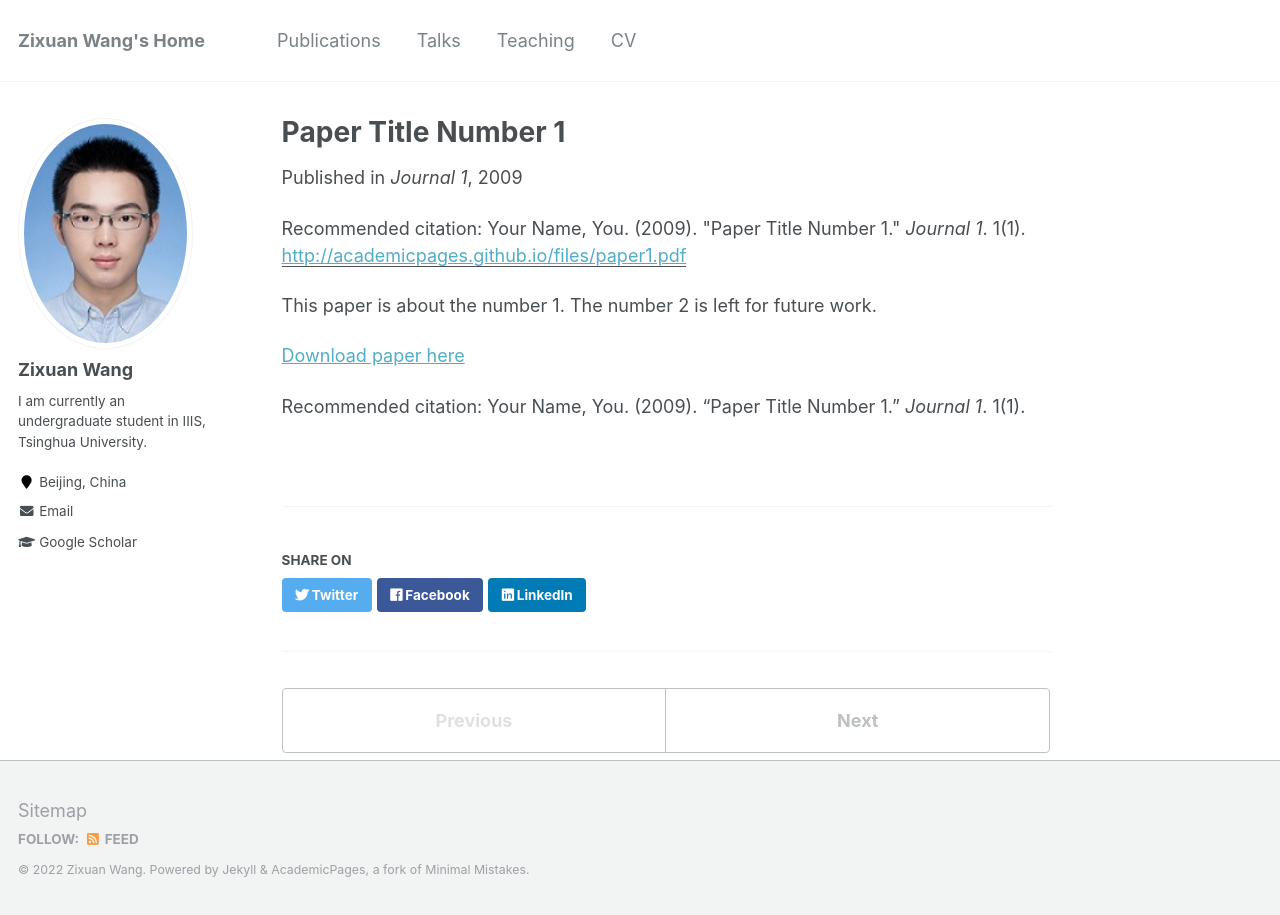
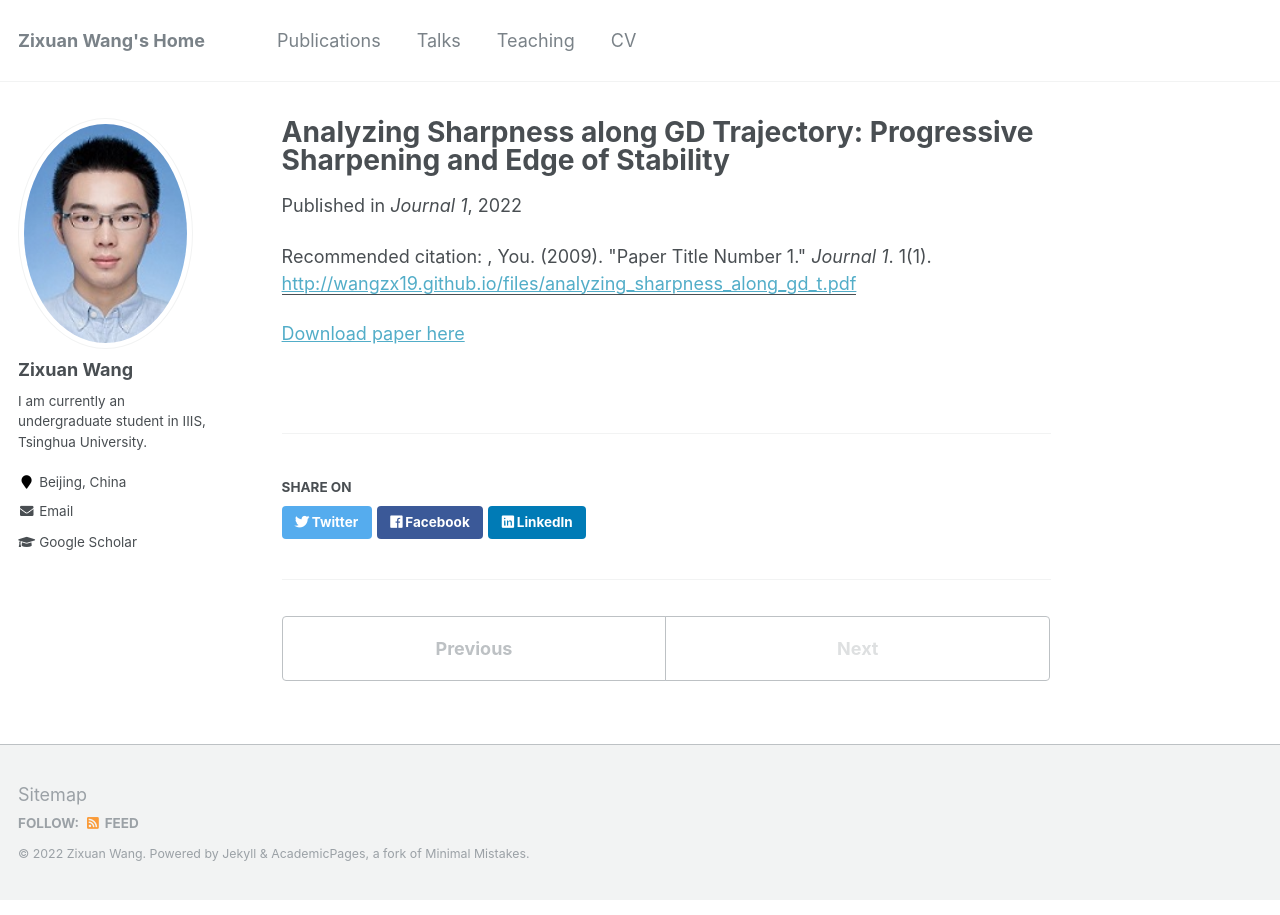
Before and after one commit to wangzx19/wangzx19.github.io, a Jekyll site: the page built from _publications/2009-10-01-paper-title-number-1.md, in a window 1280 px wide. Built offline with Jekyll 4.4.1, drawn with Linux system fonts in a browser that asks for light colours.

Commit message:
add analyzing sharpness paper

```diff
--- a/_publications/2009-10-01-paper-title-number-1.md
+++ b/_publications/2009-10-01-paper-title-number-1.md
@@ -1,15 +1,11 @@
 ---
-title: "Paper Title Number 1"
+title: "Analyzing Sharpness along GD Trajectory: Progressive Sharpening and Edge of Stability"
 collection: publications
 permalink: /publication/2009-10-01-paper-title-number-1
 excerpt: 'This paper is about the number 1. The number 2 is left for future work.'
-date: 2009-10-01
+date: 2022-10-15
 venue: 'Journal 1'
-paperurl: 'http://academicpages.github.io/files/paper1.pdf'
-citation: 'Your Name, You. (2009). &quot;Paper Title Number 1.&quot; <i>Journal 1</i>. 1(1).'
+paperurl: 'http://wangzx19.github.io/files/analyzing_sharpness_along_gd_t.pdf'
+citation: ', You. (2009). &quot;Paper Title Number 1.&quot; <i>Journal 1</i>. 1(1).'
 ---
-This paper is about the number 1. The number 2 is left for future work.
-
-[Download paper here](http://academicpages.github.io/files/paper1.pdf)
-
-Recommended citation: Your Name, You. (2009). "Paper Title Number 1." <i>Journal 1</i>. 1(1).
+[Download paper here](http://wangzx19.github.io/files/analyzing_sharpness_along_gd_t.pdf)
```
Also changed, not shown: 1 other file.
